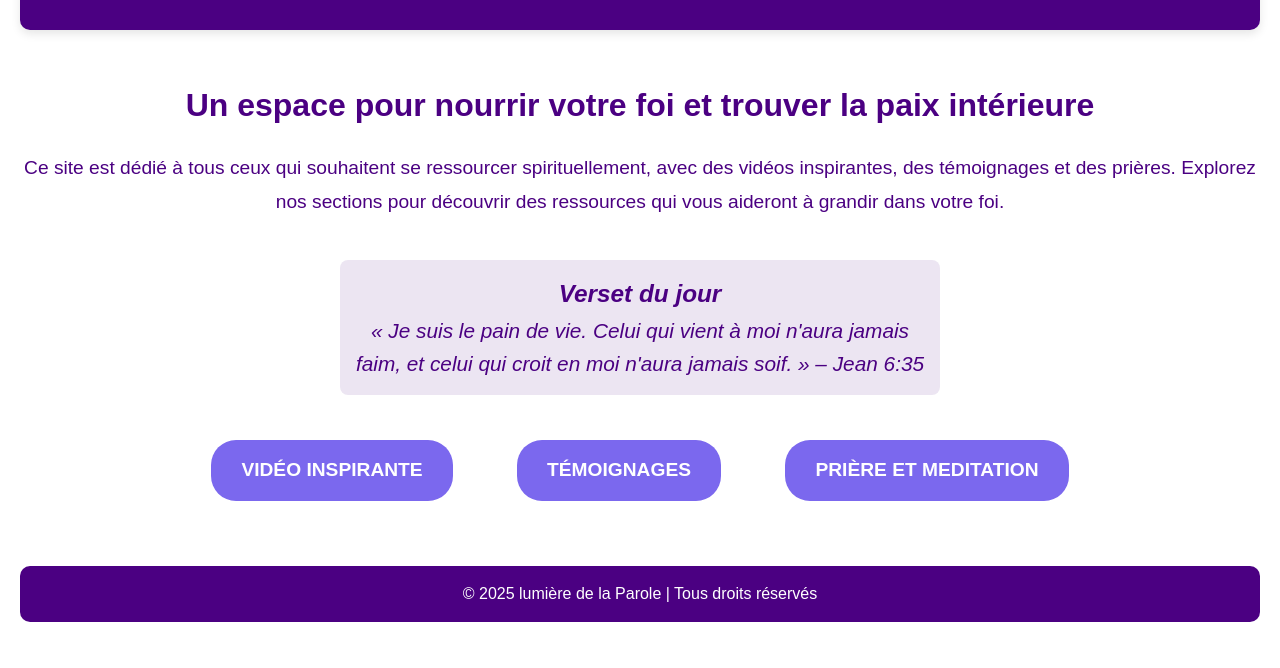
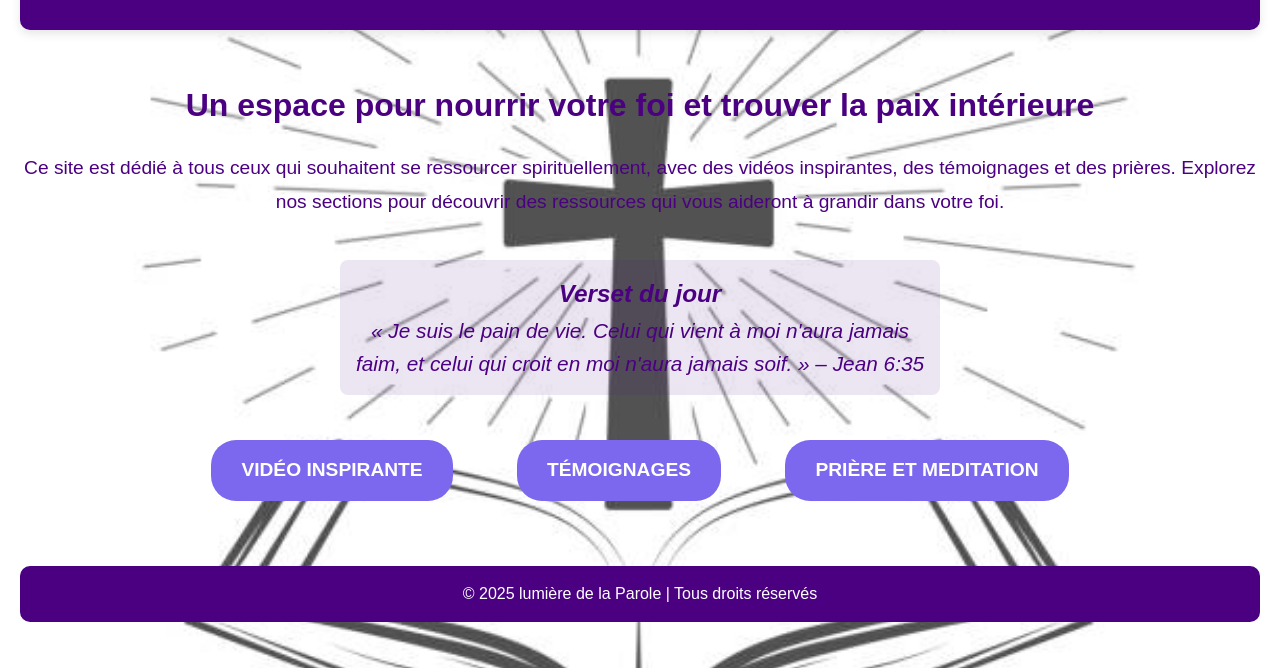
Before and after one commit to JEAN733-lab/LUMAROLE, a plain HTML site: page index.html in a window 1280 px wide. Shown: the part 132-800 px from the top of the page. Drawn offline with Linux system fonts and the light colour scheme.

Commit message:
Update index.html

```diff
--- a/index.html
+++ b/index.html
@@ -18,7 +18,7 @@
             background-color: white; /* Fond blanc pour permettre l'ajout d'une image */
             color: #000000;
             padding: 20px;
-            background-image: url('picture/bilbe.jpg'); /* Ajouter l'URL de l'image de fond ici */
+            background-image: url('bilbe.jpg'); /* Ajouter l'URL de l'image de fond ici */
             background-size: cover;
             background-position: center;
             background-repeat: no-repeat;
```
